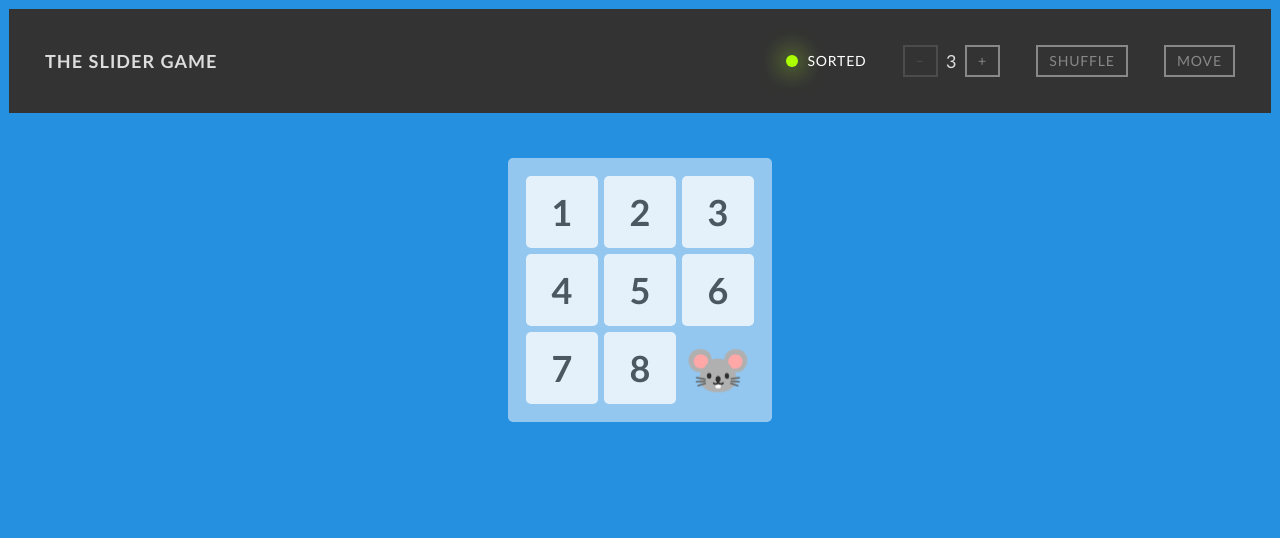
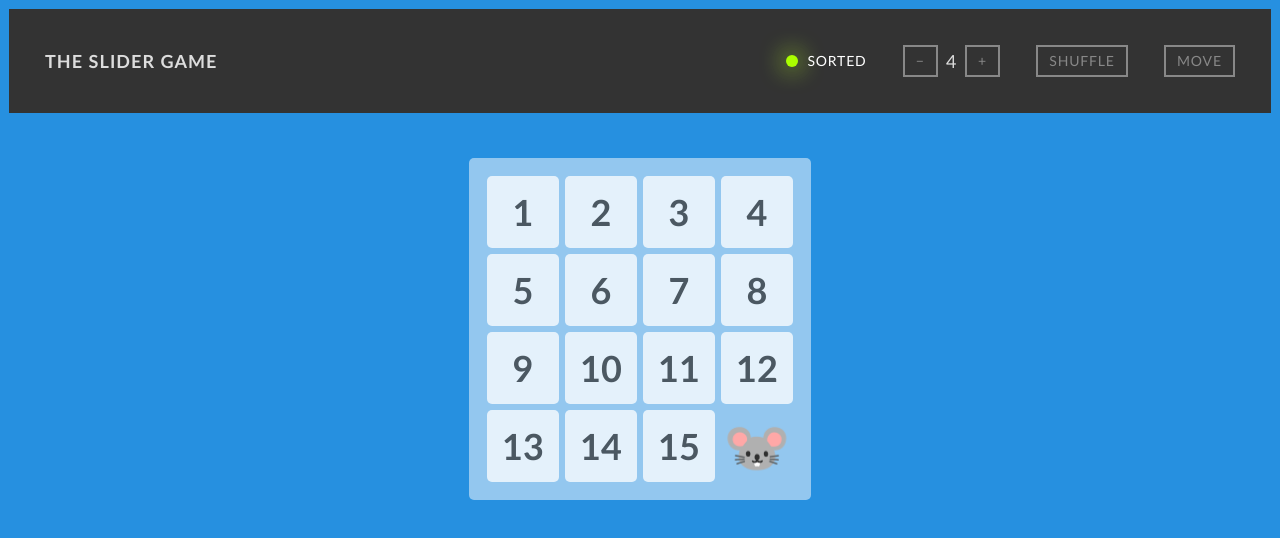
Before and after one commit to vajdagabor/sliding-puzzle, a React (Vite) app: page / in a window 1280 px wide. Shown: the top 538 px of the page. Built offline with nearby package versions, Linux system fonts and the light colour scheme.

Commit message:
Adjust min and max size

```diff
--- a/src/config.ts
+++ b/src/config.ts
@@ -1,5 +1,5 @@
-export const minSize = 3
-export const maxSize = 9
-export const initialSize = 3
-export const maxRotation = 10
+export const minSize = 2
+export const maxSize = 7
+export const initialSize = 4
+export const maxRotation = 10 // degrees
 export const shuffleDelay = 1 // ms
```
